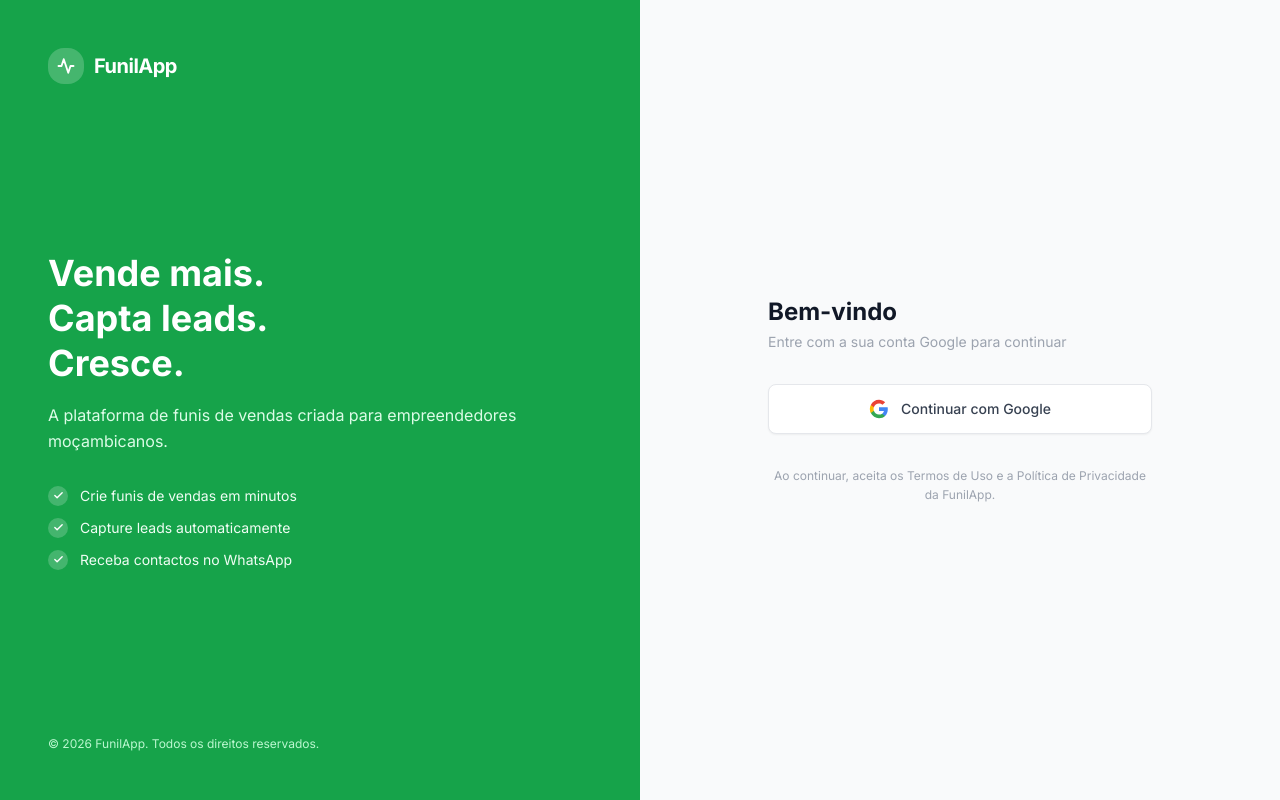
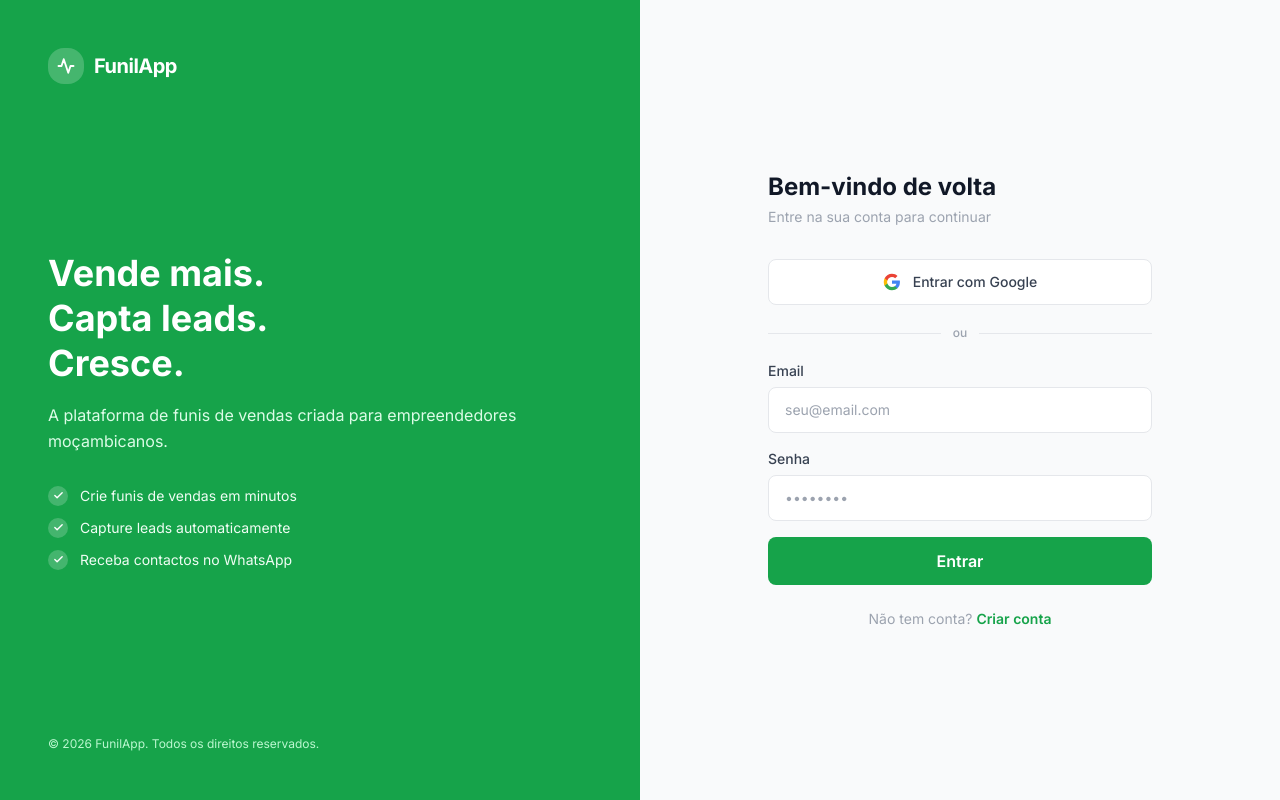
Before and after one commit to cleitonmiguelmz-coder/funilapp, a Next.js app: page /login in a window 1280 px wide. Built offline with nearby package versions, Linux system fonts and the light colour scheme; no server answers.

Commit message:
fix: login hibrido Google+email/senha sem verificacao, ate ter dominio proprio

```diff
--- a/app/login/page.tsx
+++ b/app/login/page.tsx
@@ -6,12 +6,20 @@ import {
   signInWithRedirect,
   getRedirectResult,
   onAuthStateChanged,
+  signInWithEmailAndPassword,
+  createUserWithEmailAndPassword,
 } from "firebase/auth";
 import { auth, db } from "@/lib/firebase";
 import { doc, setDoc, serverTimestamp } from "firebase/firestore";
 
+type Mode = "login" | "register";
+
 export default function LoginPage() {
+  const [mode, setMode] = useState<Mode>("login");
+  const [email, setEmail] = useState("");
+  const [password, setPassword] = useState("");
   const [loading, setLoading] = useState(false);
+  const [googleLoading, setGoogleLoading] = useState(false);
   const [checkingAuth, setCheckingAuth] = useState(true);
   const [error, setError] = useState("");
   const jaRedirecionou = useRef(false);
@@ -32,27 +40,26 @@ export default function LoginPage() {
   const salvarUtilizador = async (user: {
     uid: string;
     email: string | null;
-    displayName: string | null;
-    photoURL: string | null;
+    displayName?: string | null;
+    photoURL?: string | null;
   }) => {
     await setDoc(
       doc(db, "users", user.uid),
       {
         uid: user.uid,
         email: user.email,
-        displayName: user.displayName,
-        photoURL: user.photoURL,
-        emailVerificado: true,
+        displayName: user.displayName ?? null,
+        photoURL: user.photoURL ?? null,
         createdAt: serverTimestamp(),
       },
       { merge: true }
     );
   };
 
+  // ── Detectar retorno do redirect do Google ───────────────────────────────
   useEffect(() => {
     let cancelado = false;
 
-    // ── 1. Tenta capturar o resultado explícito do redirect (mais rápido quando funciona) ──
     const checkRedirect = async () => {
       try {
         const result = await getRedirectResult(auth);
@@ -70,9 +77,7 @@ export default function LoginPage() {
 
     checkRedirect();
 
-    // ── 2. Rede de segurança: onAuthStateChanged é o método mais fiável do Firebase ──
-    // Cobre o caso em que getRedirectResult() não captura a tempo, mas a sessão
-    // já foi restaurada internamente pelo SDK.
+    // Rede de segurança — cobre o caso do getRedirectResult não capturar a tempo
     const unsub = onAuthStateChanged(auth, async (user) => {
       if (cancelado) return;
 
@@ -90,14 +95,47 @@ export default function LoginPage() {
     };
   }, []);
 
+  // ── Login com Google ─────────────────────────────────────────────────────
   const handleGoogle = async () => {
     setError("");
-    setLoading(true);
+    setGoogleLoading(true);
     try {
       const provider = new GoogleAuthProvider();
       await signInWithRedirect(auth, provider);
     } catch {
       setError("Erro ao entrar com Google. Tente novamente.");
+      setGoogleLoading(false);
+    }
+  };
+
+  // ── Login / Registo com email e senha — sem verificação por agora ───────
+  const handleSubmit = async (e: React.FormEvent) => {
+    e.preventDefault();
+    setError("");
+    setLoading(true);
+
+    try {
+      if (mode === "register") {
+        const result = await createUserWithEmailAndPassword(auth, email, password);
+        await salvarUtilizador(result.user);
+        redirectAfterLogin();
+      } else {
+        const result = await signInWithEmailAndPassword(auth, email, password);
+        await salvarUtilizador(result.user);
+        redirectAfterLogin();
+      }
+    } catch (err: unknown) {
+      const msg = err instanceof Error ? err.message : "";
+      if (msg.includes("user-not-found") || msg.includes("wrong-password") || msg.includes("invalid-credential")) {
+        setError("Email ou senha incorretos.");
+      } else if (msg.includes("email-already-in-use")) {
+        setError("Este email já está em uso.");
+      } else if (msg.includes("weak-password")) {
+        setError("A senha deve ter pelo menos 6 caracteres.");
+      } else {
+        setError("Ocorreu um erro. Tente novamente.");
+      }
+    } finally {
       setLoading(false);
     }
   };
@@ -166,30 +204,68 @@ export default function LoginPage() {
             <span className="text-gray-900 font-bold text-xl tracking-tight">FunilApp</span>
           </div>
 
-          <h2 className="text-gray-900 font-bold text-2xl mb-1">Bem-vindo</h2>
-          <p className="text-gray-400 text-sm mb-8">Entre com a sua conta Google para continuar</p>
+          <h2 className="text-gray-900 font-bold text-2xl mb-1">
+            {mode === "register" ? "Criar conta" : "Bem-vindo de volta"}
+          </h2>
+          <p className="text-gray-400 text-sm mb-8">
+            {mode === "register" ? "Crie a sua conta gratuitamente" : "Entre na sua conta para continuar"}
+          </p>
 
+          {/* Botão Google */}
           <button
             type="button"
             onClick={handleGoogle}
-            disabled={loading}
-            className="w-full flex items-center justify-center gap-3 bg-white border border-gray-200 hover:bg-gray-50 disabled:opacity-50 disabled:cursor-not-allowed text-gray-700 font-medium py-3.5 rounded-lg transition text-sm shadow-sm"
+            disabled={googleLoading || loading}
+            className="w-full flex items-center justify-center gap-3 bg-white border border-gray-200 hover:bg-gray-50 disabled:opacity-50 disabled:cursor-not-allowed text-gray-700 font-medium py-3 rounded-lg transition text-sm"
           >
-            {loading ? (
+            {googleLoading ? (
               <div className="w-4 h-4 border-2 border-gray-300 border-t-gray-600 rounded-full animate-spin" />
             ) : (
-              <svg width="20" height="20" viewBox="0 0 24 24">
+              <svg width="18" height="18" viewBox="0 0 24 24">
                 <path d="M22.56 12.25c0-.78-.07-1.53-.2-2.25H12v4.26h5.92c-.26 1.37-1.04 2.53-2.21 3.31v2.77h3.57c2.08-1.92 3.28-4.74 3.28-8.09z" fill="#4285F4" />
                 <path d="M12 23c2.97 0 5.46-.98 7.28-2.66l-3.57-2.77c-.98.66-2.23 1.06-3.71 1.06-2.86 0-5.29-1.93-6.16-4.53H2.18v2.84C3.99 20.53 7.7 23 12 23z" fill="#34A853" />
                 <path d="M5.84 14.09c-.22-.66-.35-1.36-.35-2.09s.13-1.43.35-2.09V7.07H2.18C1.43 8.55 1 10.22 1 12s.43 3.45 1.18 4.93l3.66-2.84z" fill="#FBBC05" />
                 <path d="M12 5.38c1.62 0 3.06.56 4.21 1.64l3.15-3.15C17.45 2.09 14.97 1 12 1 7.7 1 3.99 3.47 2.18 7.07l3.66 2.84c.87-2.6 3.3-4.53 6.16-4.53z" fill="#EA4335" />
               </svg>
             )}
-            {loading ? "A entrar..." : "Continuar com Google"}
+            {googleLoading ? "A entrar..." : mode === "register" ? "Continuar com Google" : "Entrar com Google"}
           </button>
 
+          {/* Divisor */}
+          <div className="flex items-center gap-3 my-5">
+            <div className="flex-1 h-px bg-gray-200" />
+            <span className="text-gray-400 text-xs font-medium">ou</span>
+            <div className="flex-1 h-px bg-gray-200" />
+          </div>
+
+          {/* Formulário email/senha */}
+          <form onSubmit={handleSubmit} className="space-y-4">
+            <div>
+              <label className="block text-sm font-medium text-gray-700 mb-1.5">Email</label>
+              <input
+                type="email"
+                value={email}
+                onChange={(e) => setEmail(e.target.value)}
+                required
+                placeholder="seu@email.com"
+                className="w-full bg-white border border-gray-200 rounded-lg px-4 py-3 text-gray-900 text-sm placeholder:text-gray-400 focus:outline-none focus:border-green-500 focus:ring-2 focus:ring-green-500/10 transition"
+              />
+            </div>
+
+            <div>
+              <label className="block text-sm font-medium text-gray-700 mb-1.5">Senha</label>
+              <input
+                type="password"
+                value={password}
+                onChange={(e) => setPassword(e.target.value)}
+                required
+                placeholder="••••••••"
+                className="w-full bg-white border border-gray-200 rounded-lg px-4 py-3 text-gray-900 text-sm placeholder:text-gray-400 focus:outline-none focus:border-green-500 focus:ring-2 focus:ring-green-500/10 transition"
+              />
+            </div>
+
             {error && (
-            <div className="flex items-center gap-2 bg-red-50 border border-red-100 rounded-lg px-4 py-3 mt-4">
+              <div className="flex items-center gap-2 bg-red-50 border border-red-100 rounded-lg px-4 py-3">
                 <svg width="14" height="14" viewBox="0 0 24 24" fill="none" stroke="currentColor" strokeWidth="2" strokeLinecap="round" strokeLinejoin="round" className="text-red-500 flex-shrink-0">
                   <circle cx="12" cy="12" r="10" />
                   <line x1="12" y1="8" x2="12" y2="12" />
@@ -199,8 +275,27 @@ export default function LoginPage() {
               </div>
             )}
 
-          <p className="text-center text-gray-400 text-xs mt-8 leading-relaxed">
-            Ao continuar, aceita os Termos de Uso e a Política de Privacidade da FunilApp.
+            <button
+              type="submit"
+              disabled={loading || googleLoading}
+              className="w-full bg-green-600 hover:bg-green-700 disabled:opacity-50 disabled:cursor-not-allowed text-white font-semibold py-3 rounded-lg transition flex items-center justify-center gap-2"
+            >
+              {loading ? (
+                <div className="w-4 h-4 border-2 border-white/30 border-t-white rounded-full animate-spin" />
+              ) : (
+                mode === "register" ? "Criar conta" : "Entrar"
+              )}
+            </button>
+          </form>
+
+          <p className="text-center text-gray-400 text-sm mt-6">
+            {mode === "register" ? "Já tem conta?" : "Não tem conta?"}{" "}
+            <button
+              onClick={() => { setMode(mode === "register" ? "login" : "register"); setError(""); }}
+              className="text-green-600 hover:text-green-700 font-semibold transition"
+            >
+              {mode === "register" ? "Entrar" : "Criar conta"}
+            </button>
           </p>
         </div>
       </div>
```
Lines whose indentation alone changed are shown as unchanged.
